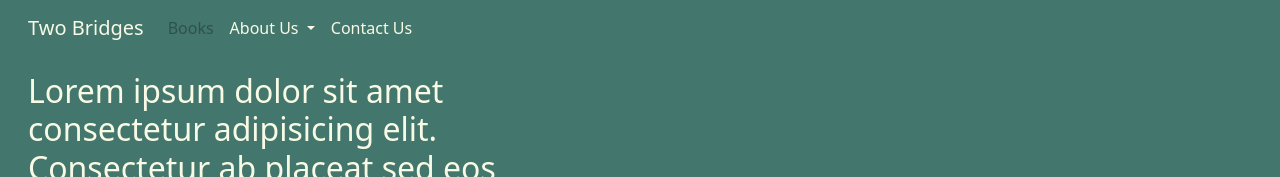
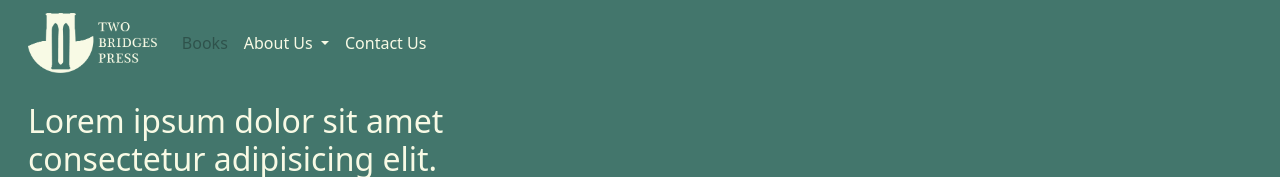
Before and after one commit to labchild/two-bridges, a plain HTML site: page index.html in a window 1280 px wide. Shown: the top 177 px of the page. Drawn offline with nearby package versions, Linux system fonts and the light colour scheme.

Commit message:
added logo

```diff
--- a/assets/index.css
+++ b/assets/index.css
@@ -41,6 +41,10 @@ body {
     color: var(--primary-color);
 }
 
+.navbar-brand > img {
+    height: 60px;
+}
+
 .foot-menu > li {
     list-style: none;
 }
--- a/index.html
+++ b/index.html
@@ -26,7 +26,7 @@
     <header>
       <nav class="navbar navbar-expand-md mx-3">
         <div class="container-fluid">
-          <a class="navbar-brand" href="/">Two Bridges</a>
+          <a class="navbar-brand" href="/"><img class="logo" src="./assets/Asset-1.png" alt="two bridges logo"></a>
           <button
             class="navbar-toggler"
             type="button"
```
Also changed, not shown: assets/Asset-1.png (added), assets/two-bridges-logo-mock-05.png (added), assets/two-bridges-logo-mock-05.svg (added).
